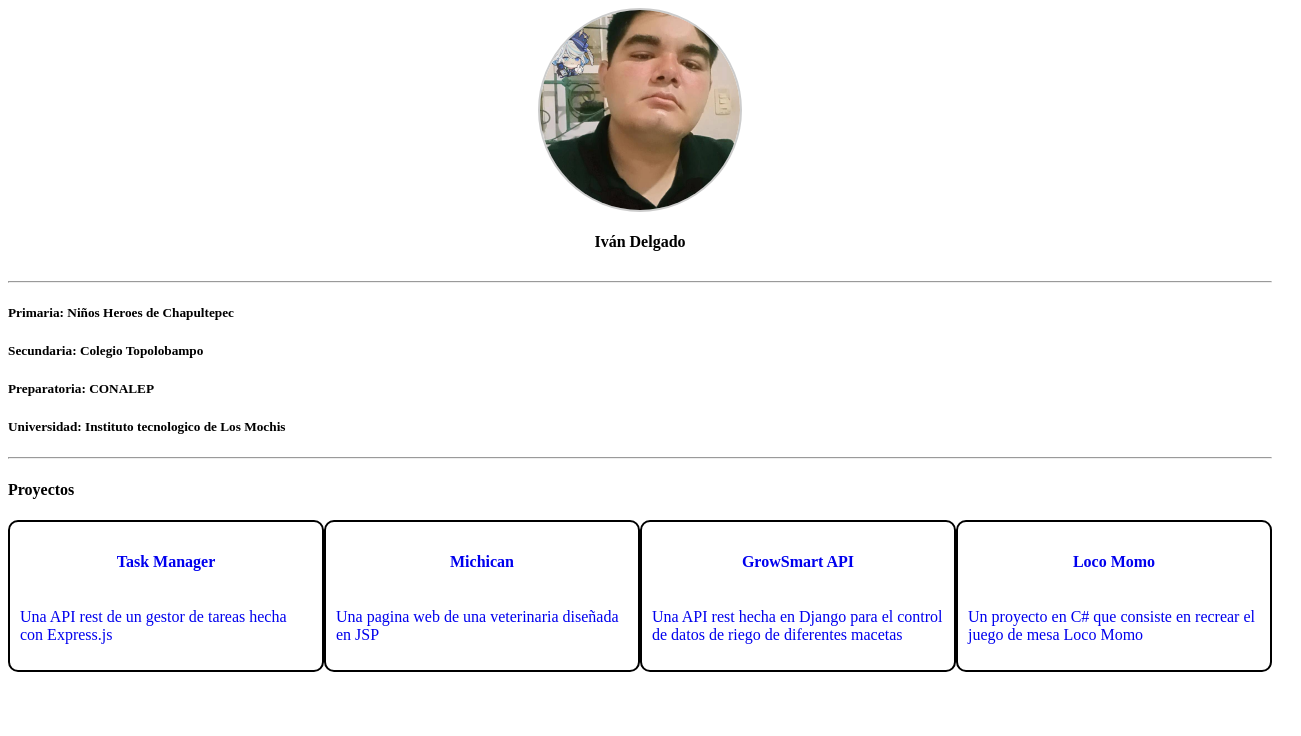
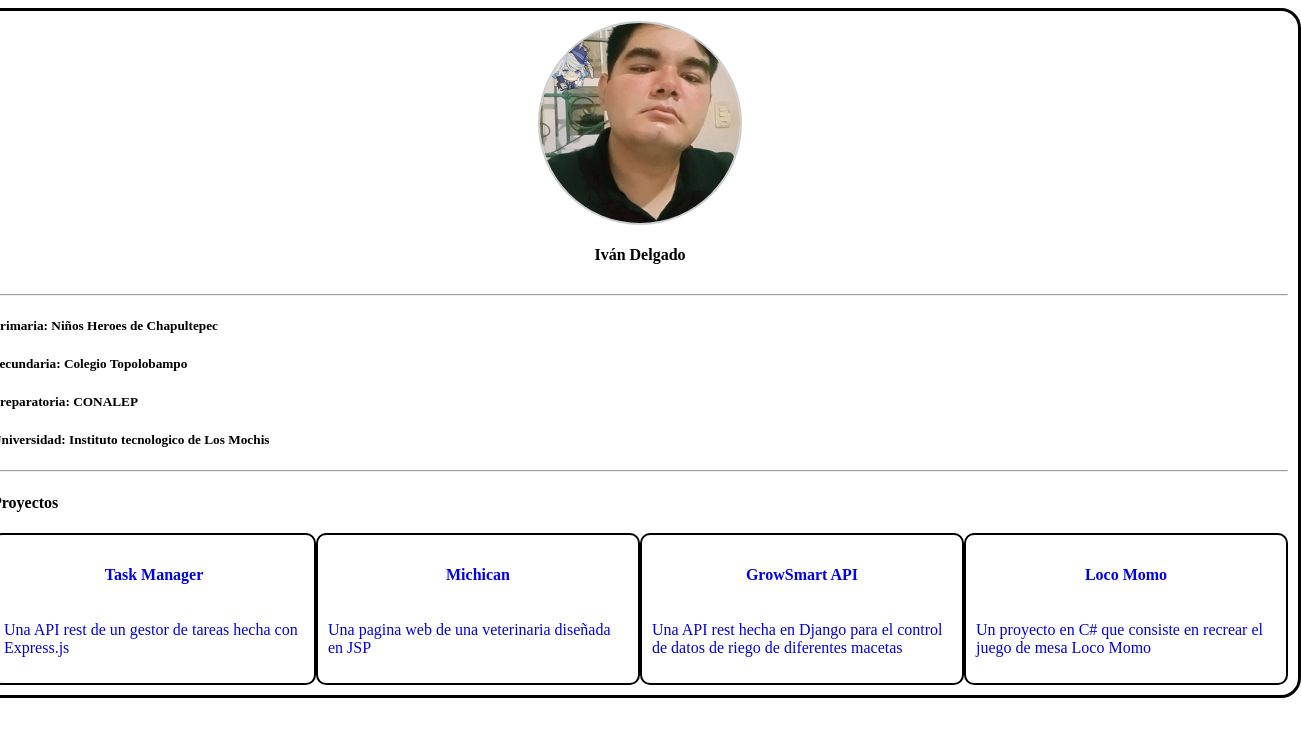
Before and after one commit to ivanErnestoDelgado/portafolio, a React (Vite) app: page / in a window 1280 px wide. Shown: the top 736 px of the page, 1301 px wide, since content can reach past the window. Built offline with nearby package versions, Linux system fonts and the light colour scheme.

Commit message:
CSS light implementations

```diff
--- a/src/Views/Portfolio.tsx
+++ b/src/Views/Portfolio.tsx
@@ -1,8 +1,6 @@
-import {ProfileImage} from './components/imageComponents/ProfileImage';
-import { DataRow } from "./components/textComponents/DataRow";
-import { TextContainer } from "./components/textComponents/TextContainer";
-import {  ProjectListContainer} from "./components/projectLinkComponents/ProjectListContainer";
+import { DataRow,ProfileImage,ProjectListContainer,TextContainer } from "./components";
 import { Project } from '../Models';
+import style from "./portfolio.module.css";
 
 type appProps={
   projects:Project[];
@@ -20,9 +18,13 @@ export const Portfolio =({projects}:appProps) => {
 
   return (
     <>
+    <div className={style.Principal}>
+      <div className={style.PortfolioContainer}>
       <ProfileImage imagePath={profileImagePath} alt='Iván Delgado' size={200}/>
       <TextContainer textItems={schoolData}/>
       <ProjectListContainer projectList={projects}/>
+      </div>
+    </div>
     </>
   )
 }
--- /dev/null
+++ b/src/Views/components/index.ts
@@ -0,0 +1,4 @@
+export * from './imageComponents/ProfileImage';
+export * from './projectLinkComponents/ProjectListContainer';
+export * from './textComponents/DataRow';
+export * from './textComponents/TextContainer';
--- a/src/Views/components/projectLinkComponents/projectLink.module.css
+++ b/src/Views/components/projectLinkComponents/projectLink.module.css
@@ -14,6 +14,12 @@
 
     border-radius: 10px;
     text-decoration: none;
+
+    transition: 0.2s ease-in-out;
+}
+
+.projectContainer:hover{
+    transform: scale(1.05);
 }
 
 .projectTitleContainer{
@@ -21,6 +27,3 @@
     justify-content: center;
     align-items: center;
 }
-
-.ProjectDescriptionContainer{
-}
--- /dev/null
+++ b/src/Views/portfolio.module.css
@@ -0,0 +1,11 @@
+.Principal{
+    display: flex;
+    justify-content: center;
+}
+
+.PortfolioContainer{
+    padding: 10px;
+    border: 3px solid #000000;
+    border-radius: 20px;
+    width: 1400px;
+}
--- a/src/index.css
+++ /dev/null
@@ -1,3 +0,0 @@
-body{
-    padding: 10%;
-}
```
